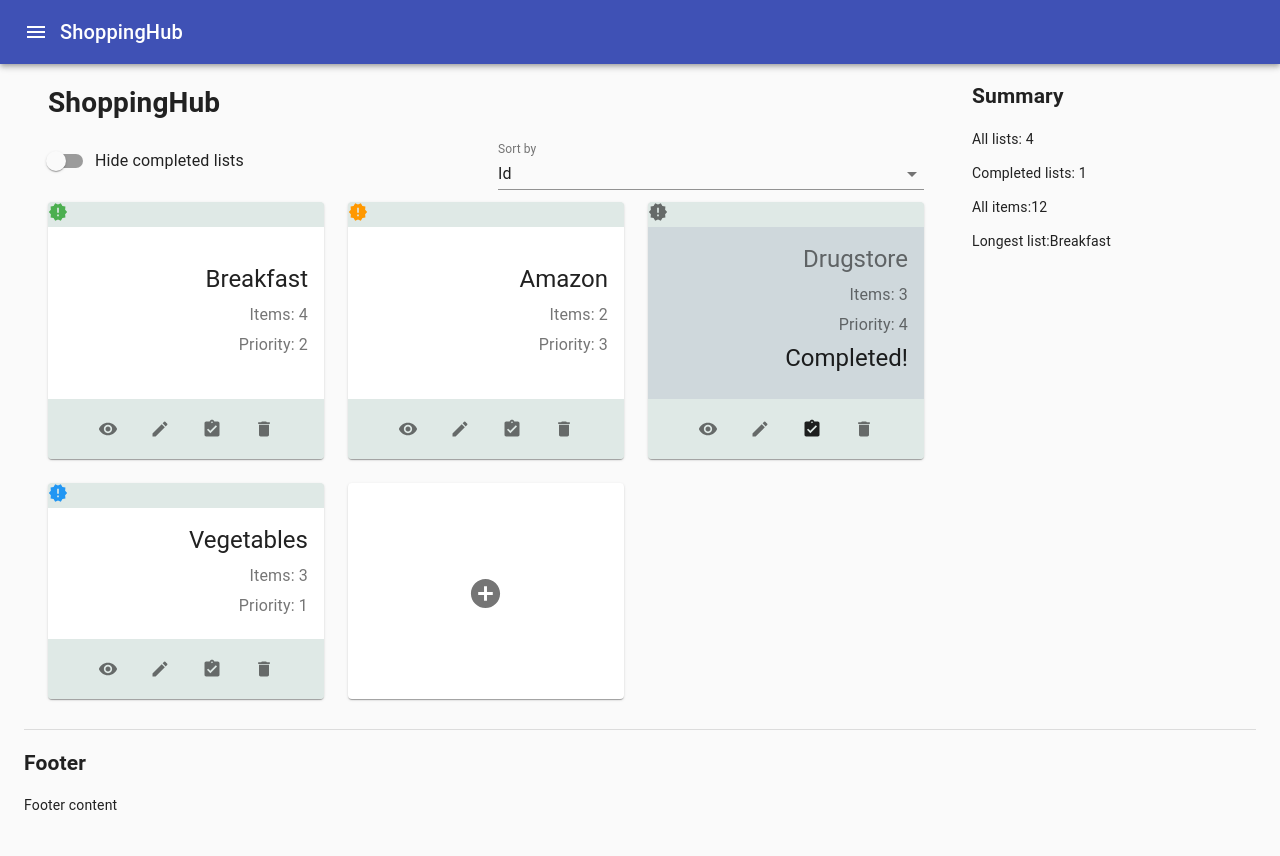
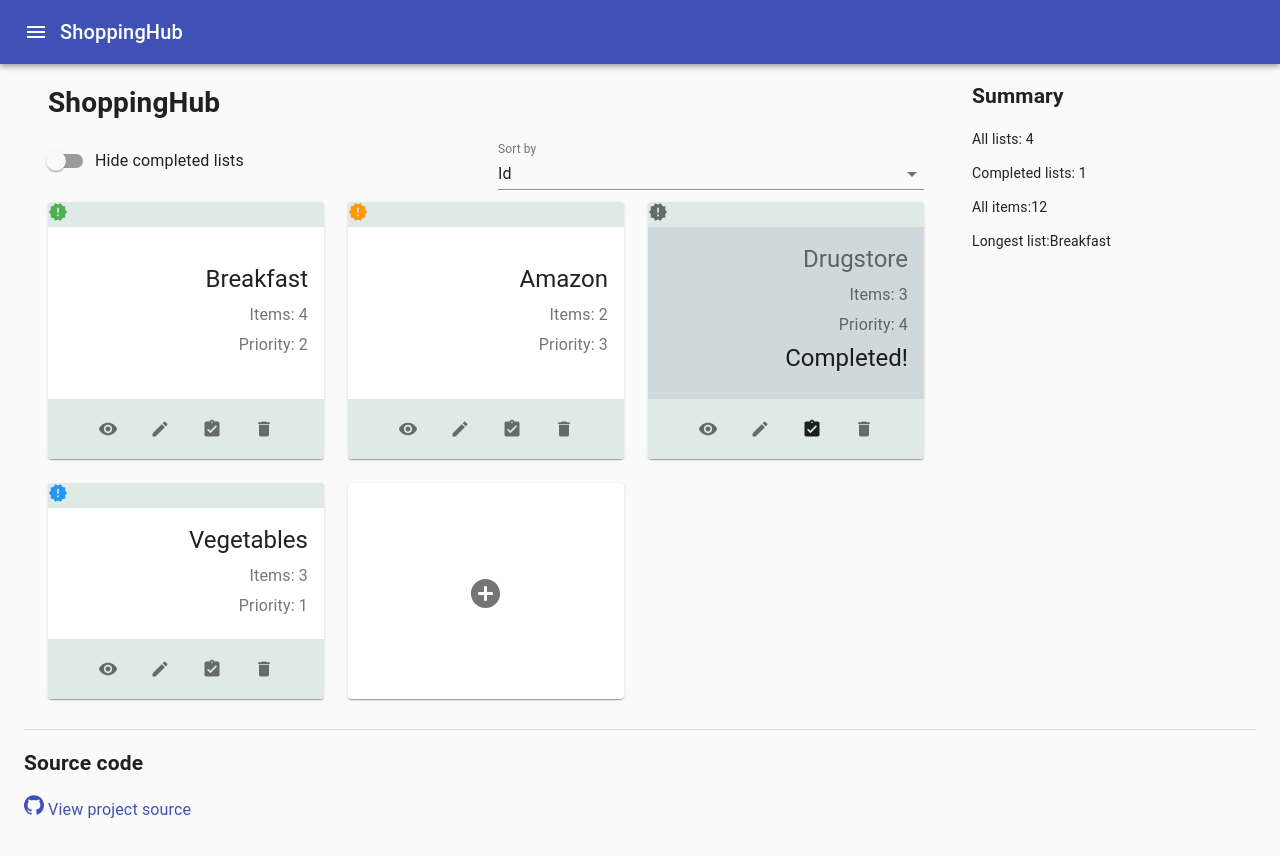
Before and after one commit to kjuraszek/shopping-hub, a React (Create React App) app: page / in a window 1280 px wide. Before the commit the page ends 829 px from the top, so only its background shows below. Built offline with nearby package versions, Linux system fonts and the light colour scheme.

Commit message:
Footer update

```diff
--- a/src/Footer.js
+++ b/src/Footer.js
@@ -1,5 +1,6 @@
 import React from 'react';
-import { Container, Divider } from '@material-ui/core';
+import { Container, Divider, Typography, Link } from '@material-ui/core';
+import GitHubIcon from '@material-ui/icons/GitHub';
 import { makeStyles } from '@material-ui/core/styles';
 
 const useStyles = makeStyles({
@@ -8,8 +9,8 @@ const useStyles = makeStyles({
         flex: "1 0 auto",
         alignItems: "flex-end",
         justifyContent: "end",
-        flexDirection: "column",
-        marginTop: "30px"
+        marginTop: "30px",
+        marginBottom: "30px"
     },
 
   });
@@ -19,8 +20,15 @@ function Footer(){
         <footer className={classes.footer}>
             <Container>
             <Divider />
-            <h2>Footer</h2>
-            <p>Footer content</p>
+            <h2>Source code</h2>
+            <Typography color="primary" gutterBottom>
+            <Link
+            href="https://github.com/kjuraszek/shopping-hub"
+            rel="noopener"
+            target="_blank">
+                <GitHubIcon fontSize="small" /> View project source
+            </Link>
+            </Typography>
             </Container>
         </footer>
     );
```
